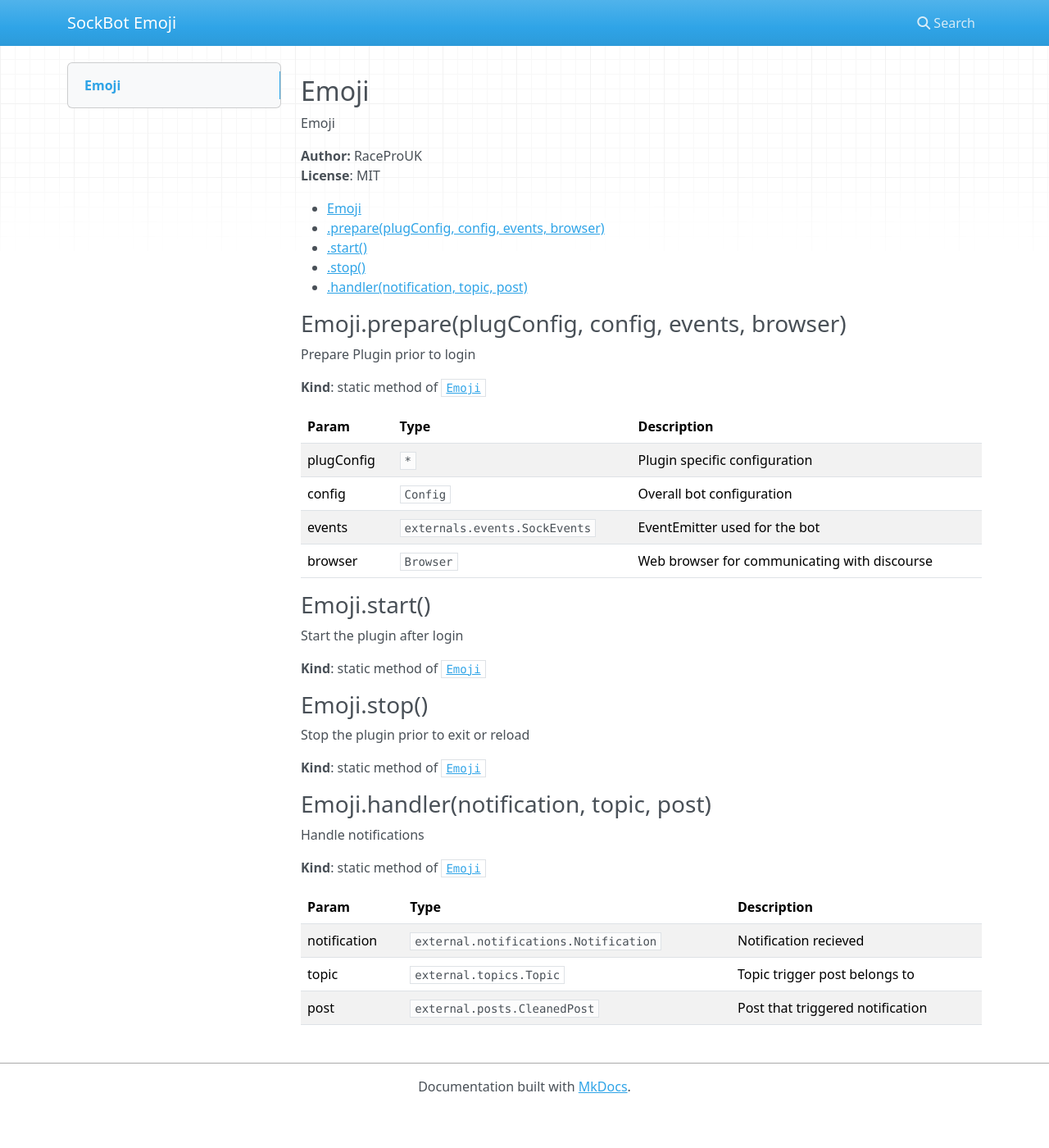
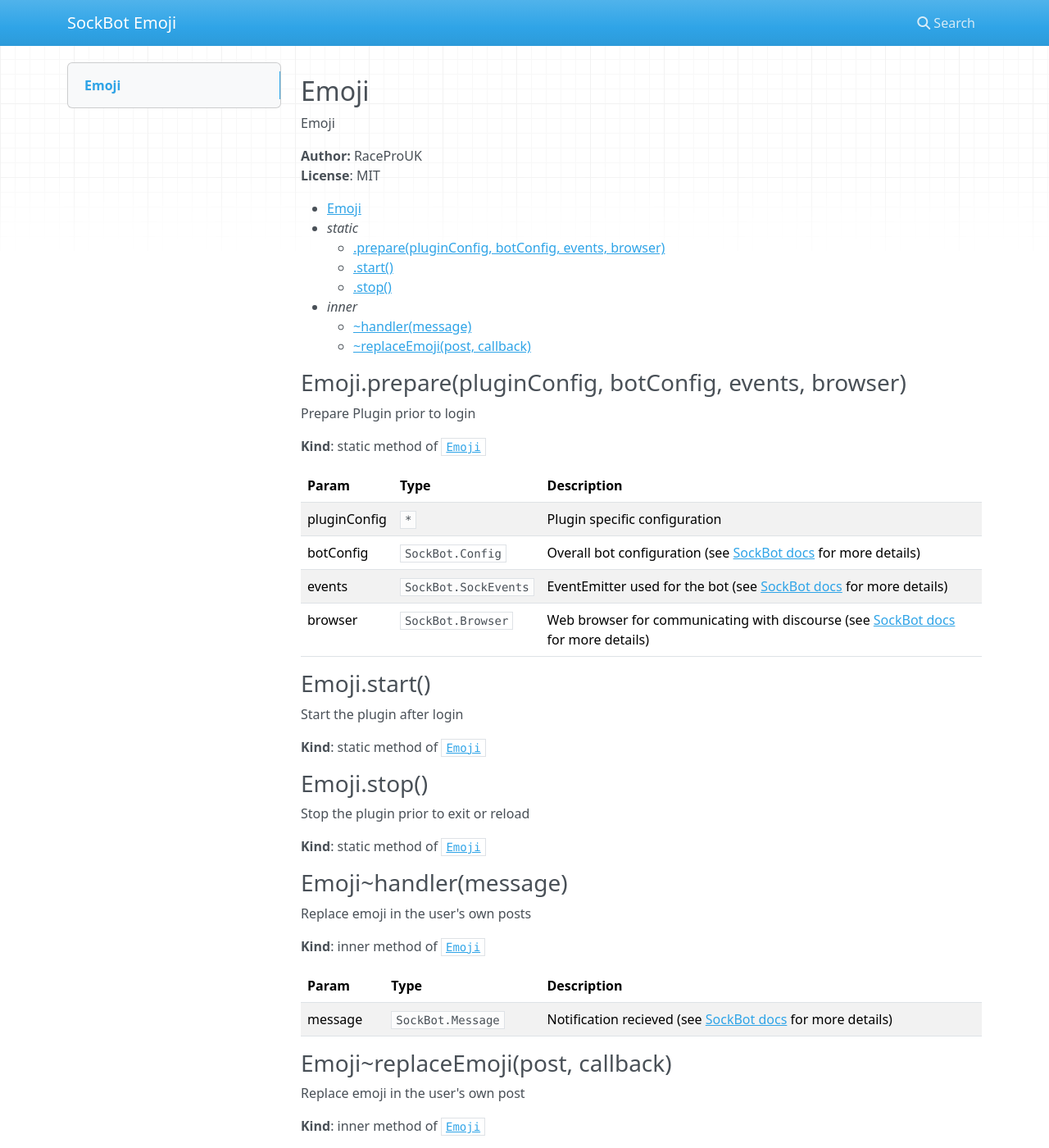
Before and after one commit to RaceProUK/SockBot-MobileEmoji, an MkDocs documentation site: the page built from docs/api/Emoji.md, in a window 1280 px wide and 1400 px high. Shown: the whole window at 82% size. Built offline with MkDocs 1.6.1, drawn with Linux system fonts in a browser that asks for light colours; nearby versions of some CDN libraries; some of the changed text lies outside the part shown.

Commit message:
Automatically push updated documentation [ci skip]

```diff
--- a/docs/api/Emoji.md
+++ b/docs/api/Emoji.md
@@ -6,23 +6,26 @@ Emoji
 **License**: MIT
 
 * [Emoji](#module_Emoji)
-  * [.prepare(plugConfig, config, events, browser)](#module_Emoji.prepare)
-  * [.start()](#module_Emoji.start)
-  * [.stop()](#module_Emoji.stop)
-  * [.handler(notification, topic, post)](#module_Emoji.handler)
+  * _static_
+    * [.prepare(pluginConfig, botConfig, events, browser)](#module_Emoji.prepare)
+    * [.start()](#module_Emoji.start)
+    * [.stop()](#module_Emoji.stop)
+  * _inner_
+    * [~handler(message)](#module_Emoji..handler)
+    * [~replaceEmoji(post, callback)](#module_Emoji..replaceEmoji)
 
 <a name="module_Emoji.prepare"></a>
-### Emoji.prepare(plugConfig, config, events, browser)
+### Emoji.prepare(pluginConfig, botConfig, events, browser)
 Prepare Plugin prior to login
 
 **Kind**: static method of <code>[Emoji](#module_Emoji)</code>
 
 | Param | Type | Description |
 | --- | --- | --- |
-| plugConfig | <code>\*</code> | Plugin specific configuration |
-| config | <code>Config</code> | Overall bot configuration |
-| events | <code>externals.events.SockEvents</code> | EventEmitter used for the bot |
-| browser | <code>Browser</code> | Web browser for communicating with discourse |
+| pluginConfig | <code>\*</code> | Plugin specific configuration |
+| botConfig | <code>SockBot.Config</code> | Overall bot configuration (see [SockBot docs](https://sockbot.rtfd.org/en/latest/api/lib/config/) for more details) |
+| events | <code>SockBot.SockEvents</code> | EventEmitter used for the bot (see [SockBot docs](https://sockbot.rtfd.org/en/latest/api/external/events/#module_SockEvents) for more details) |
+| browser | <code>SockBot.Browser</code> | Web browser for communicating with discourse (see [SockBot docs](https://sockbot.rtfd.org/en/latest/api/lib/browser/) for more details) |
 
 <a name="module_Emoji.start"></a>
 ### Emoji.start()
@@ -34,14 +37,23 @@ Start the plugin after login
 Stop the plugin prior to exit or reload
 
 **Kind**: static method of <code>[Emoji](#module_Emoji)</code>
-<a name="module_Emoji.handler"></a>
-### Emoji.handler(notification, topic, post)
-Handle notifications
+<a name="module_Emoji..handler"></a>
+### Emoji~handler(message)
+Replace emoji in the user's own posts
 
-**Kind**: static method of <code>[Emoji](#module_Emoji)</code>
+**Kind**: inner method of <code>[Emoji](#module_Emoji)</code>
 
 | Param | Type | Description |
 | --- | --- | --- |
-| notification | <code>external.notifications.Notification</code> | Notification recieved |
-| topic | <code>external.topics.Topic</code> | Topic trigger post belongs to |
-| post | <code>external.posts.CleanedPost</code> | Post that triggered notification |
+| message | <code>SockBot.Message</code> | Notification recieved (see [SockBot docs](https://sockbot.rtfd.org/en/latest/api/external/messageBus/#external.module_messageBus..message) for more details) |
+
+<a name="module_Emoji..replaceEmoji"></a>
+### Emoji~replaceEmoji(post, callback)
+Replace emoji in the user's own post
+
+**Kind**: inner method of <code>[Emoji](#module_Emoji)</code>
+
+| Param | Type | Description |
+| --- | --- | --- |
+| post | <code>SockBot.CleanedPost</code> | The post to process (see [SockBot docs](https://sockbot.rtfd.org/en/latest/api/external/messageBus/#external.module_messageBus..message) for more details) |
+| callback | <code>SockBot.completedCallback</code> | Completion callback |
```
